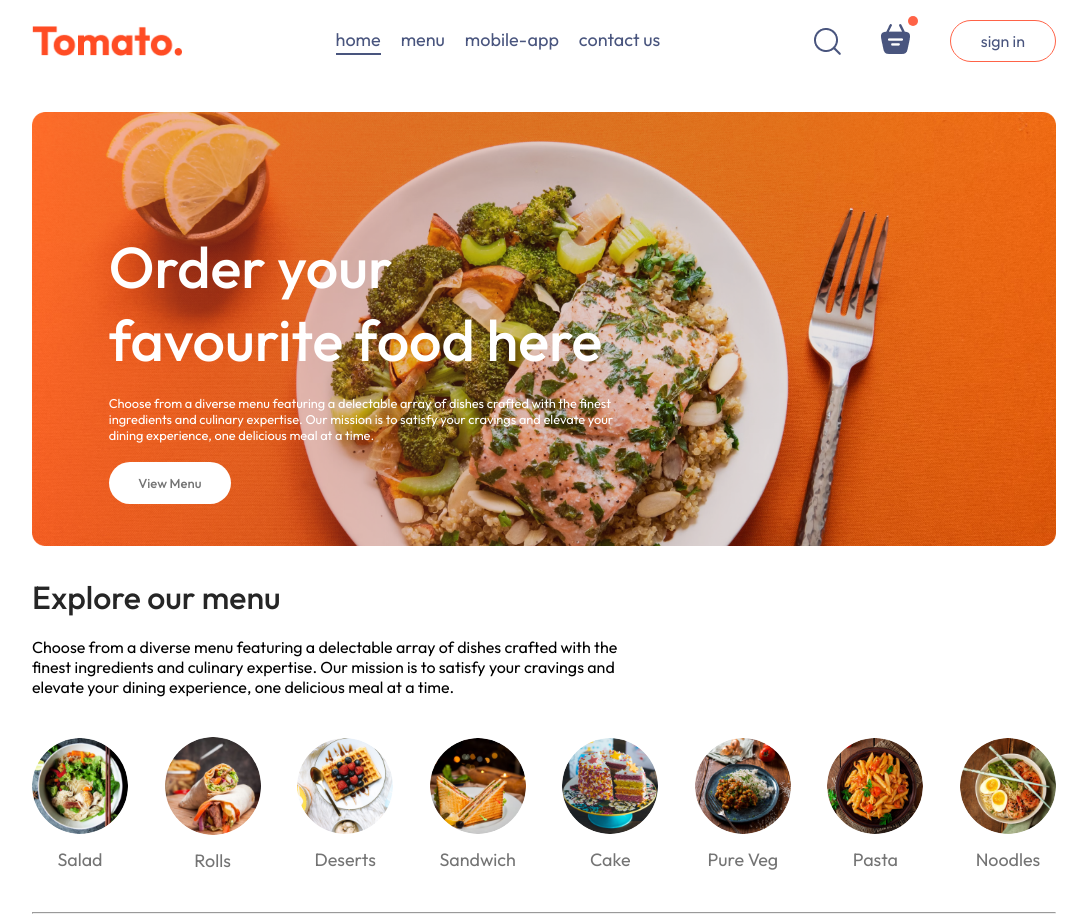
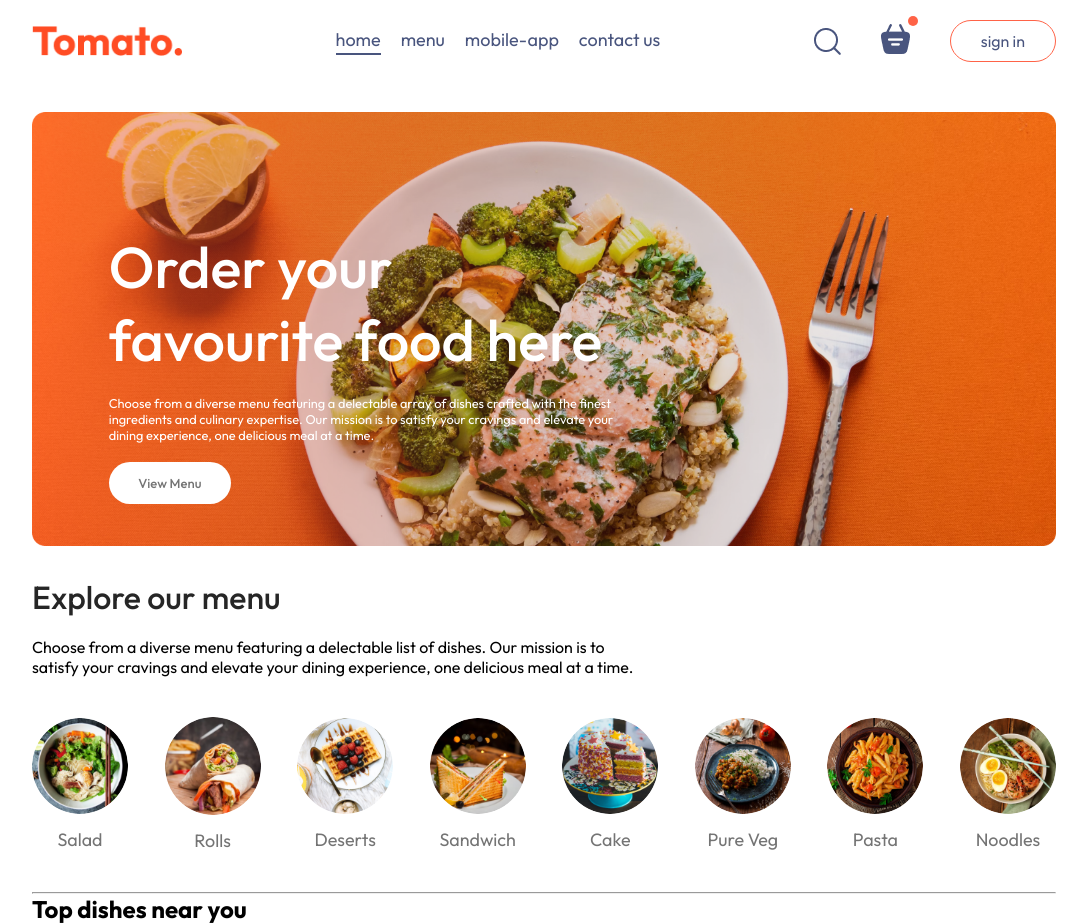
Before and after one commit to sanjitxdutta/tomato-delivery, a React (Vite) app in the folder frontend/: page / in a window 1280 px wide. Shown: the whole page, without its empty margins (96-1183 px from the left). Built offline with nearby package versions, Linux system fonts and the light colour scheme.

Commit message:
Re-integrated Context API from clean base

```diff
--- a/frontend/src/components/ExploreMenu/ExploreMenu.jsx
+++ b/frontend/src/components/ExploreMenu/ExploreMenu.jsx
@@ -6,7 +6,7 @@ const ExploreMenu = ({ category, setCategory }) => {
     return (
         <div className='explore-menu' id='explore-menu'>
             <h1>Explore our menu</h1>
-            <p className='explore-menu-text'>Choose from a diverse menu featuring a delectable array of dishes crafted with the finest ingredients and culinary expertise. Our mission is to satisfy your cravings and elevate your dining experience, one delicious meal at a time.</p>
+            <p className='explore-menu-text'>Choose from a diverse menu featuring a delectable list of dishes. Our mission is to satisfy your cravings and elevate your dining experience, one delicious meal at a time.</p>
             <div className="explore-menu-list">
                 {menu_list.map((item, index) => {
                     return (
--- /dev/null
+++ b/frontend/src/components/FoodDisplay/FoodDisplay.jsx
@@ -0,0 +1,16 @@
+import React, { useContext } from 'react'
+import './FoodDisplay.css'
+import { StoreContext } from '../../context/StoreContext'
+
+const FoodDisplay = ({ category }) => {
+
+    const { food_list } = useContext(StoreContext);
+
+    return (
+        <div className='food-display' id='food-display'>
+            <h2>Top dishes near you</h2>
+        </div>
+    )
+}
+
+export default FoodDisplay
--- /dev/null
+++ b/frontend/src/context/StoreContext.jsx
@@ -0,0 +1,19 @@
+import { createContext } from "react";
+import { food_list } from "../assets/frontend_assets/assets";
+
+export const StoreContext = createContext(null);
+
+const StoreContextProvider = (props) => {
+
+    const contextValue = {
+        food_list
+    }
+
+    return (
+        <StoreContext.Provider value={contextValue}>
+            {props.children}
+        </StoreContext.Provider>
+    )
+}
+
+export default StoreContextProvider
--- a/frontend/src/main.jsx
+++ b/frontend/src/main.jsx
@@ -3,9 +3,12 @@ import { createRoot } from 'react-dom/client'
 import './index.css'
 import App from './App.jsx'
 import { BrowserRouter } from 'react-router-dom'
+import StoreContextProvider from './context/StoreContext.jsx'
 
 createRoot(document.getElementById('root')).render(
   <BrowserRouter>
-    <App />
+    <StoreContextProvider>
+      <App />
+    </StoreContextProvider>
   </BrowserRouter>
 )
--- a/frontend/src/pages/Home/Home.jsx
+++ b/frontend/src/pages/Home/Home.jsx
@@ -2,6 +2,7 @@ import React, { useState } from 'react'
 import './Home.css'
 import Header from '../../components/Header/Header'
 import ExploreMenu from '../../components/ExploreMenu/ExploreMenu'
+import FoodDisplay from '../../components/FoodDisplay/FoodDisplay'
 
 const Home = () => {
   const [category, setCategory] = useState("All");
@@ -10,6 +11,7 @@ const Home = () => {
     <div>
       <Header />
       <ExploreMenu category={category} setCategory={setCategory} />
+      <FoodDisplay category={category} />
     </div>
   )
 }
```
Also changed, not shown: frontend/src/components/FoodDisplay/FoodDisplay.css (added).
